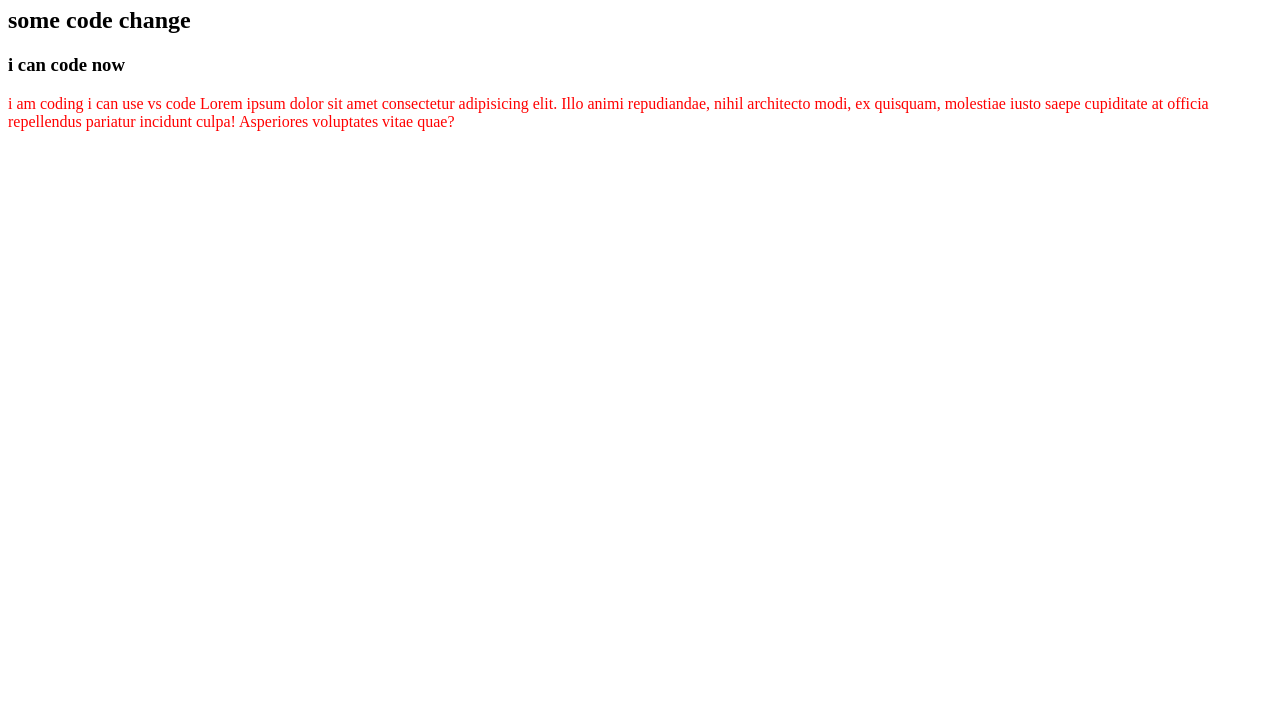
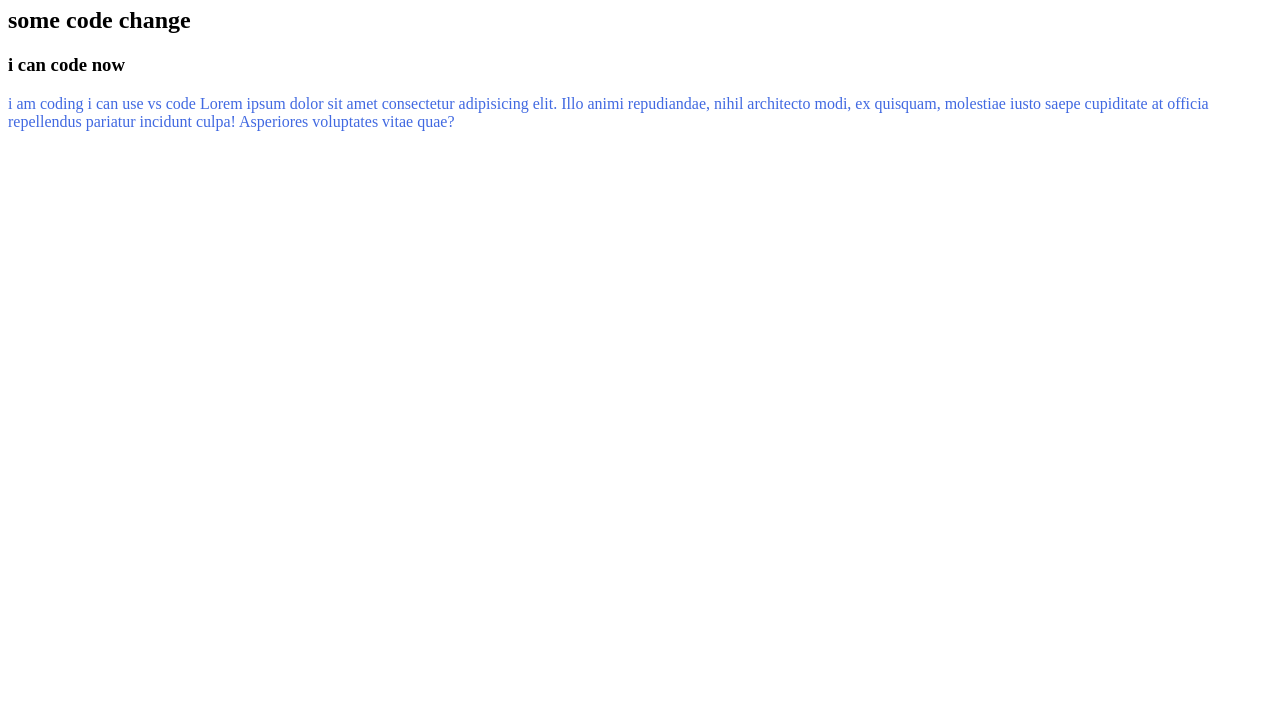
Before and after one commit to Rafsan41/my-second-repo, a plain HTML site: page index1.html in a window 1280 px wide. Shown: the part 73-800 px from the top of the page. Drawn offline with Linux system fonts and the light colour scheme.

Commit message:
color change

```diff
--- a/style.css
+++ b/style.css
@@ -1,3 +1,3 @@
 p{
-    color:red
+    color:royalblue;
 }
```
